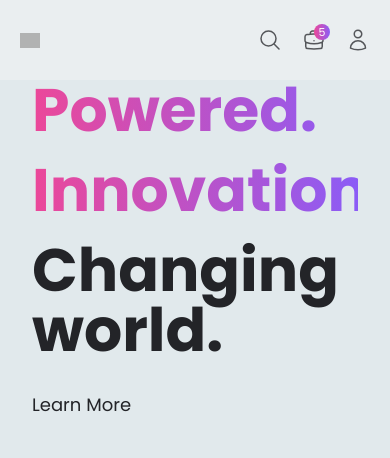
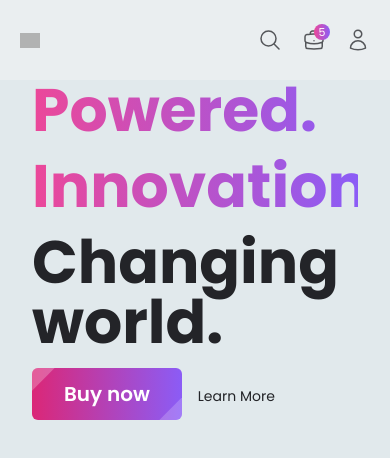
Before and after one commit to ArturBekhDEV/ts-nextjs-apple-store, a Next.js app: page / in a window 390 px wide. Shown: the top 458 px of the page. Built offline with nearby package versions, Linux system fonts and the light colour scheme; grey boxes are pictures that could not be loaded.

Commit message:
added comp button

```diff
--- /dev/null
+++ b/components/Button.tsx
@@ -0,0 +1,43 @@
+interface Props {
+  title: string;
+  onClick?: () => void;
+  width?: string;
+  loading?: boolean;
+  padding?: string;
+  noIcon?: boolean;
+}
+
+function Button({ title, onClick, width, loading, padding, noIcon }: Props) {
+  return (
+    <button
+      className={`ease group relative z-30 box-border inline-flex ${
+        width ? width : "w-auto"
+      } ${padding} cursor-pointer items-center justify-center overflow-hidden rounded-md bg-indigo-600 bg-gradient-to-r from-pink-600 to-violet-500 px-8 py-3 font-bold text-white transition-all duration-300 focus:outline-none`}
+      onClick={onClick}
+    >
+      <span className="absolute bottom-0 right-0 -mb-8 -mr-5 h-20 w-8 translate-x-1 rotate-45 transform bg-white opacity-20 transition-all duration-300 ease-out group-hover:translate-x-5"></span>
+      <span className="absolute top-0 left-0 -mt-1 -ml-12 h-8 w-20 -translate-x-1 -rotate-45 transform bg-white opacity-25 transition-all duration-300 ease-out group-hover:translate-x-5"></span>
+      <span className="relative z-20 flex items-center font-semibold">
+        {noIcon && (
+          <svg
+            className="relative mr-2 h-5 w-5 flex-shrink-0 text-white"
+            fill="none"
+            stroke="currentColor"
+            viewBox="0 0 24 24"
+            xmlns="http://www.w3.org/2000/svg"
+          >
+            <path
+              strokeLinecap="round"
+              strokeLinejoin="round"
+              strokeWidth="2"
+              d="M13 10V3L4 14h7v7l9-11h-7z"
+            ></path>
+          </svg>
+        )}
+        {loading ? "Loading..." : title}
+      </span>
+    </button>
+  );
+}
+
+export default Button;
--- a/components/MainLandingPage.tsx
+++ b/components/MainLandingPage.tsx
@@ -1,11 +1,12 @@
 import React from "react";
 import Spline from "@splinetool/react-spline";
+import Button from "./Button";
 
 const MainLandingPahe = () => {
   return (
     <section className="sticky top-0 mx-auto h-screen max-w-[1350px] items-center justify-between px-8 lg:flex ">
-      <div className="space-y-4 md:text-center">
-        <h1 className="space-y-5 text-6xl font-bold lg:text-6xl xl:text-7xl">
+      <div className="space-y-4">
+        <h1 className="space-y-4 text-6xl font-bold lg:text-6xl xl:text-7xl">
           <span className="block bg-gradient-to-r from-pink-500 to-violet-500 bg-clip-text text-transparent">
             Powered.
           </span>
@@ -13,11 +14,13 @@ const MainLandingPahe = () => {
             Innovations.
           </span>
           <span className="block">Changing world.</span>
-          <a className="link">Learn More</a>
-          <div>{/* <Button title="Buy now" /> */}</div>
+          <div className="text-xl space-x-4">
+            <Button title="Buy now" />
+            <a className="link text-sm">Learn More</a>
+          </div>
         </h1>
       </div>
-      <div className="relative hidden transition-all duration-500 sm:inline lg:h-[650px] lg:w-[600px]">
+      <div className="relative hidden transition-all duration-500 sm:inline lg:h-[650px] lg:w-[600px] content-center">
         <Spline scene="https://prod.spline.design/KKoTrCA0O4mcYlrG/scene.splinecode" />
       </div>
     </section>
```
